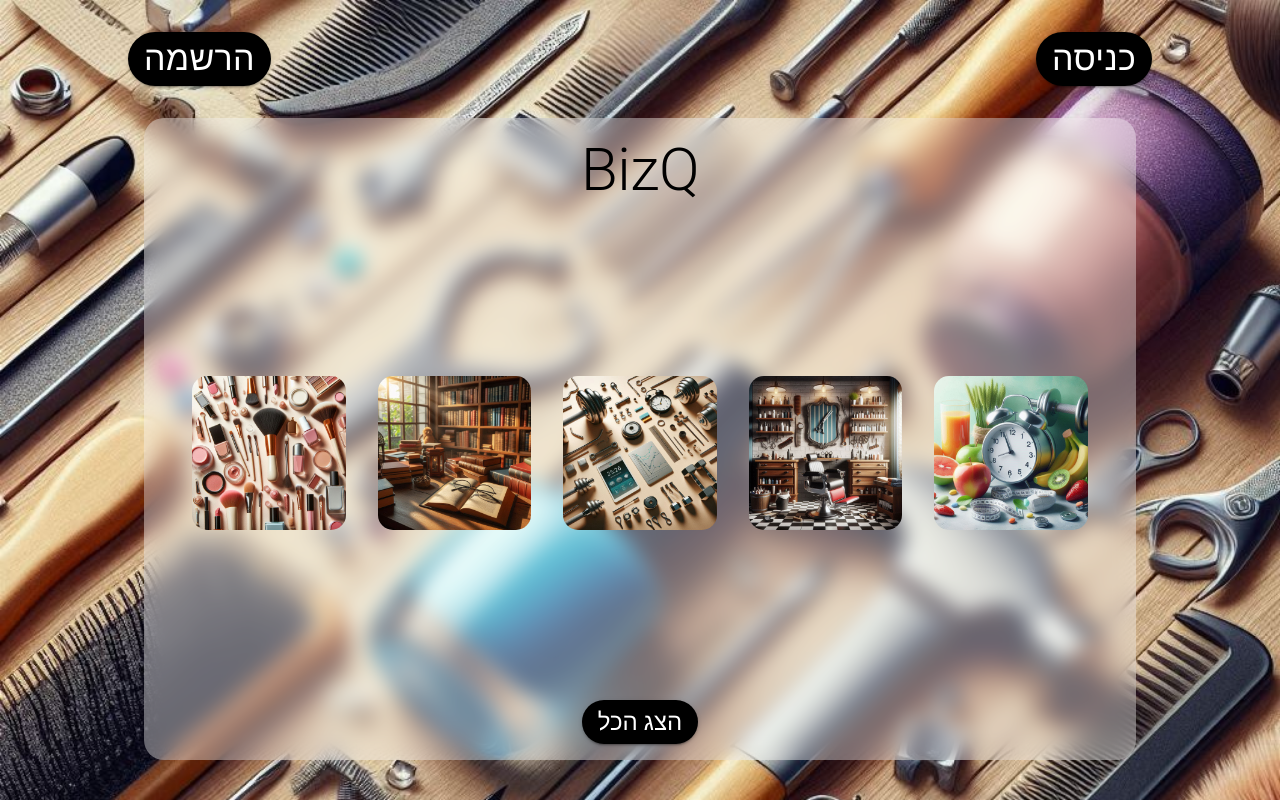
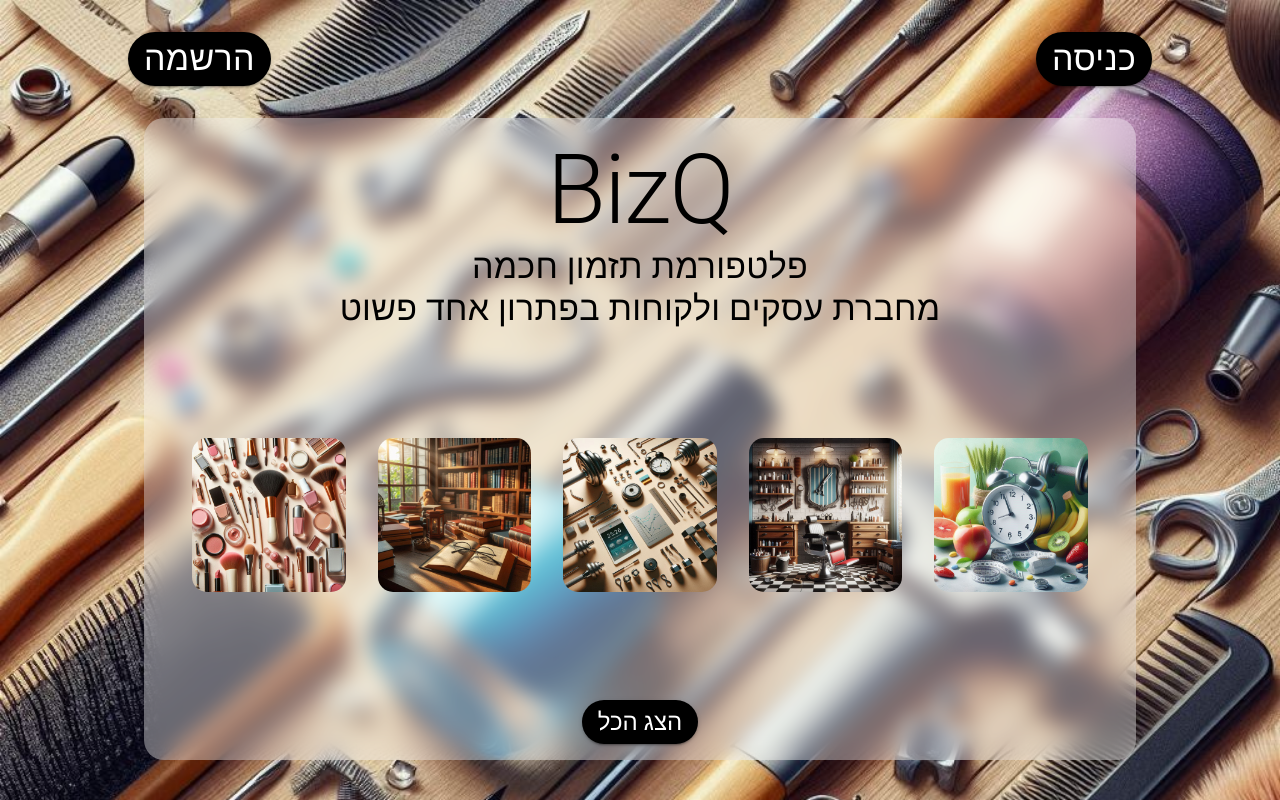
Before and after one commit to rotem-bendavid/BizQ, a React (Create React App) app in the folder frontend/: page / in a window 1280 px wide. Built offline with nearby package versions, Linux system fonts and the light colour scheme.

Commit message:
seperate FrostedBackground from home page

```diff
--- /dev/null
+++ b/frontend/src/features/FrostedBackground.js
@@ -0,0 +1,23 @@
+import { Stack } from '@mui/material';
+
+const FrostedBackground = ({ children }) => (
+  <Stack
+    sx={{
+      position: 'relative', // Ensure it's positioned for child stacking
+      width: '70%',
+      height: '100%',
+      backdropFilter: 'blur(10px)', // Blurred background effect
+      borderRadius: '20px',
+      backgroundColor: '#FFFFFF60', // Semi-transparent background
+      flex: 1,
+      overflow: 'hidden', // Prevent overflow
+    }}
+    alignItems={'center'}
+    p={2}
+    px={6}
+  >
+    {children}
+  </Stack>
+);
+
+export default FrostedBackground;
--- a/frontend/src/pages/BusinessPage.js
+++ b/frontend/src/pages/BusinessPage.js
@@ -4,10 +4,13 @@ import WestIcon from '@mui/icons-material/West';
 import OptionInput from '../features/BusinessPage/OptionInput';
 import { WEEK_DAYS } from '../features/BusinessPage/data';
 import BackGround from '../features/BackGround';
+import FrostedBackground from '../features/FrostedBackground';
+
 const BusinessPage = () => {
   return (
     <Stack py={4} spacing={2} alignItems={'center'} sx={{}}>
       <BackGround></BackGround>
+      <FrostedBackground>
         <Stack direction={'row'} alignItems={'center'} spacing={2}>
           <IconButton color='black'>
             <WestIcon sx={{ fontSize: '40px' }} />
@@ -46,6 +49,7 @@ const BusinessPage = () => {
             Save
           </Button>
         </Stack>
+      </FrostedBackground>
     </Stack>
   );
 };
--- a/frontend/src/pages/HomePage.js
+++ b/frontend/src/pages/HomePage.js
@@ -8,6 +8,7 @@ import {
   Grid,
 } from '@mui/material';
 import BackGround from '../features/BackGround';
+import FrostedBackground from '../features/FrostedBackground';
 import { TOPICS } from '../features/HomePage/data';
 import TopicCube from '../features/HomePage/TopicCube';
 
@@ -34,20 +35,10 @@ const HomePage = () => {
           <Typography variant='h4'>כניסה</Typography>
         </Button>
       </Stack>
-      <Stack
-        sx={{
-          width: '70%',
-          height: '100%',
-          backdropFilter: 'blur(10px)',
-          borderRadius: '20px',
-          backgroundColor: '#FFFFFF60',
-          flex: '1',
-        }}
-        alignItems={'center'}
-        p={2}
-        px={6}
-      >
-        <Typography variant='h2'>BizQ</Typography>
+      <FrostedBackground>
+        <Typography variant='h1'>BizQ</Typography>
+        <Typography variant='h4'>פלטפורמת תזמון חכמה</Typography>
+        <Typography variant='h4'>מחברת עסקים ולקוחות בפתרון אחד פשוט</Typography>
         <Stack
           direction='row' // Set row direction for horizontal alignment
           spacing={4} // Space between cubes
@@ -65,7 +56,7 @@ const HomePage = () => {
         >
           <Typography variant='h5'>הצג הכל</Typography>
         </Button>
-      </Stack>
+      </FrostedBackground>
     </Stack>
   );
 };
```
Lines whose indentation alone changed are shown as unchanged.
